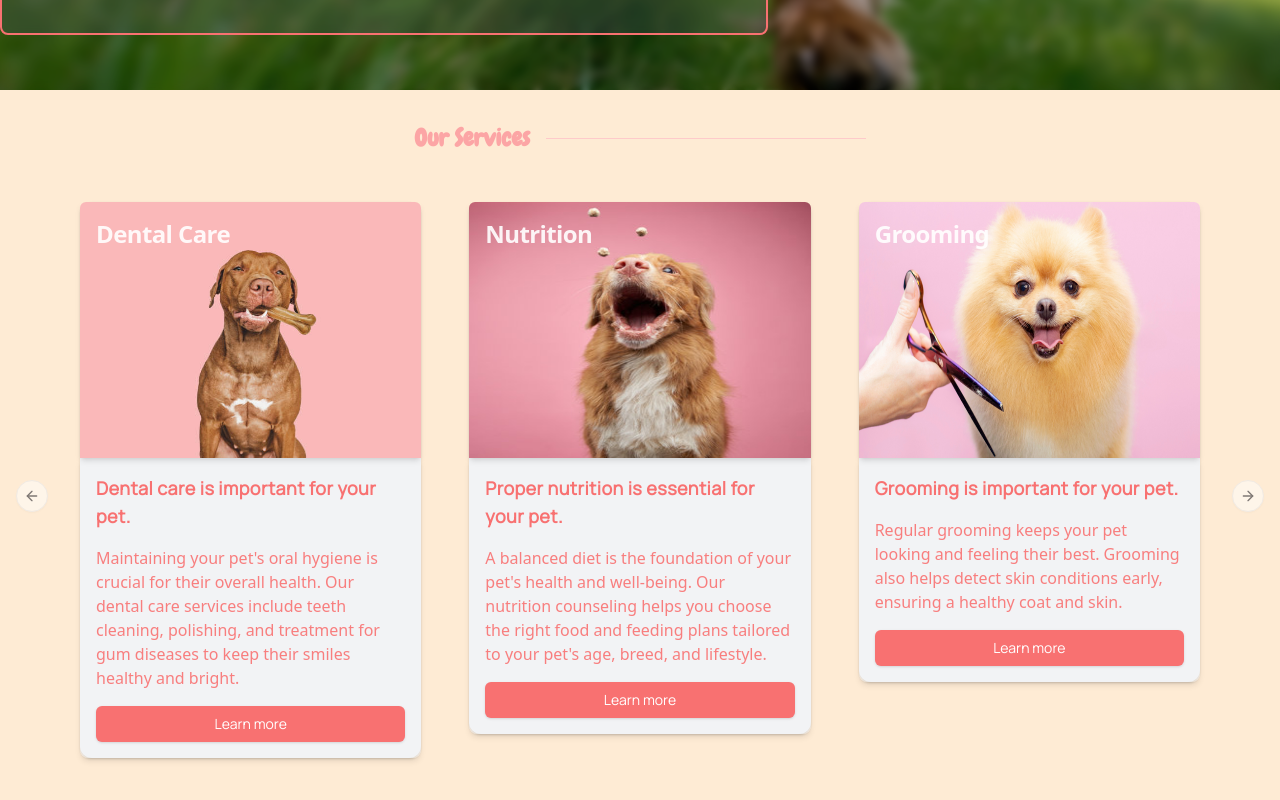
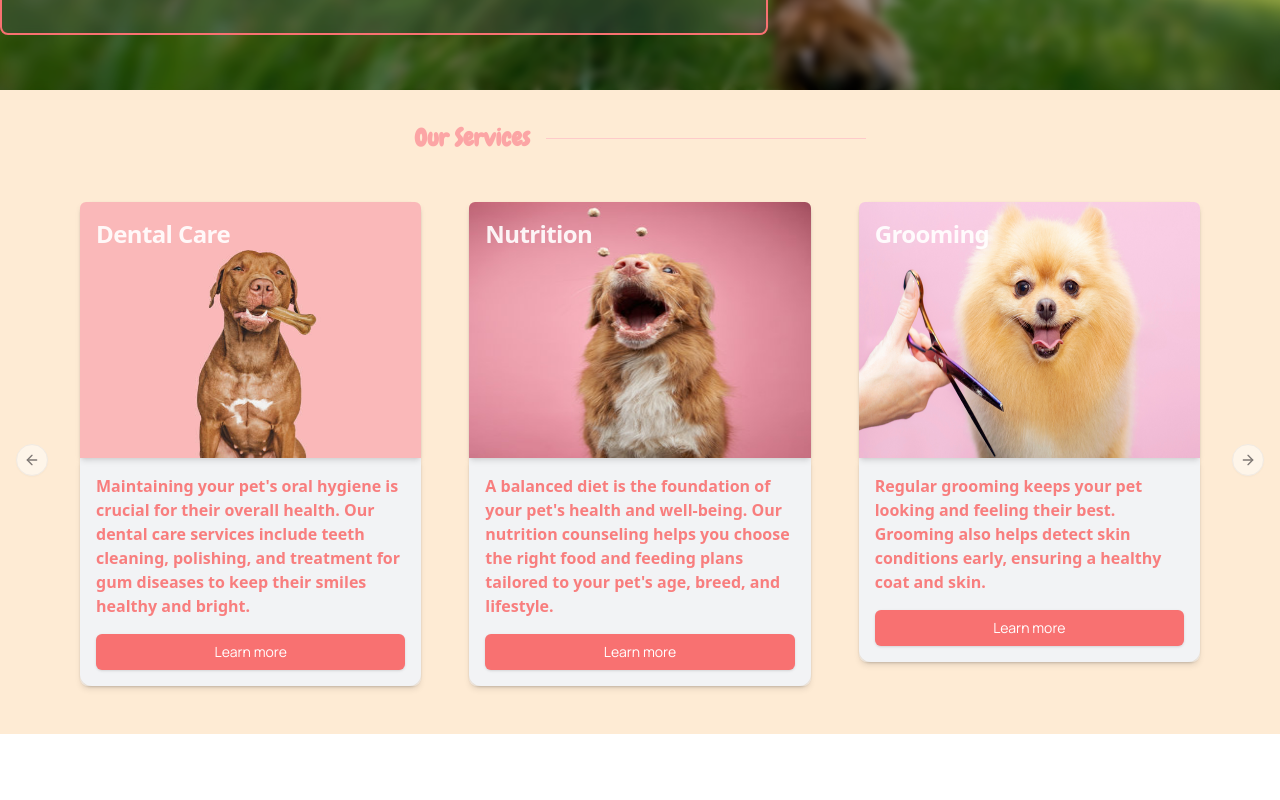
Before and after one commit to ShterionStamboliev/PawPal, a React (Vite) app in the folder frontend/: page / in a window 1280 px wide. Shown: the part 606-1406 px from the top of the page. After the commit the page ends 1340 px from the top, so only its background shows below. Built offline with nearby package versions, Linux system fonts and the light colour scheme; a web font is replaced by a local one.

Commit message:
refactor ServicesCarousel component for improved layout and styling

```diff
--- a/frontend/src/components/OurServices/ServicesCarousel.tsx
+++ b/frontend/src/components/OurServices/ServicesCarousel.tsx
@@ -6,7 +6,6 @@ import {
     Card,
     CardContent,
     CardDescription,
-    CardFooter,
     CardHeader,
     CardTitle,
 } from '../ui/card';
@@ -81,11 +80,9 @@ const ServicesCarousel = ({ plugin }: ServicesCarouselProps) => {
                                         />
                                     </CardDescription>
                                 </CardHeader>
-                                <CardContent className='flex space-y-4 shadow-md flex-col p-4 justify-center rounded-b-lg bg-gray-200/50'>
-                                    <p className='text-lg tracking-wide text-red-400 items-start font-manrope font-semibold'>
-                                        {service.description}
-                                    </p>
-                                    <p className='text-red-400/90'>
+                                <CardContent className='flex space-y-4 shadow-md flex-col px-4 pb-4 justify-center rounded-b-lg bg-gray-200/50'>
+                                    <p className='text-lg tracking-wide text-red-400 items-start font-manrope font-semibold'></p>
+                                    <p className='text-red-400/90 font-semibold'>
                                         {service.text}
                                     </p>
                                     <Button className='bg-red-400 hover:bg-red-400/70'>
```
